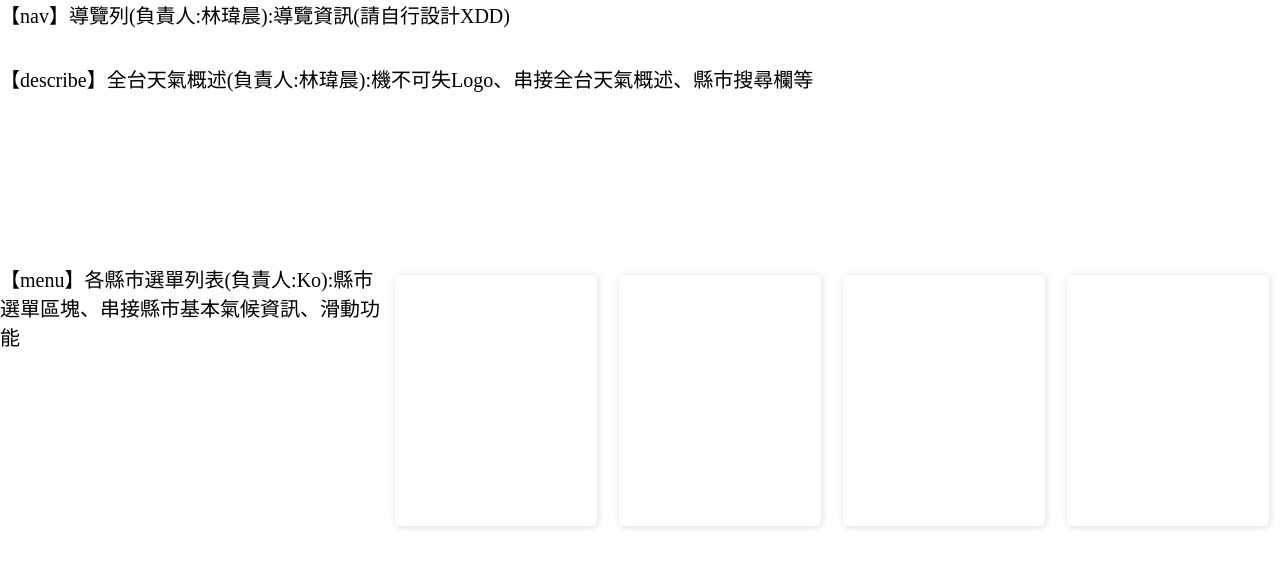
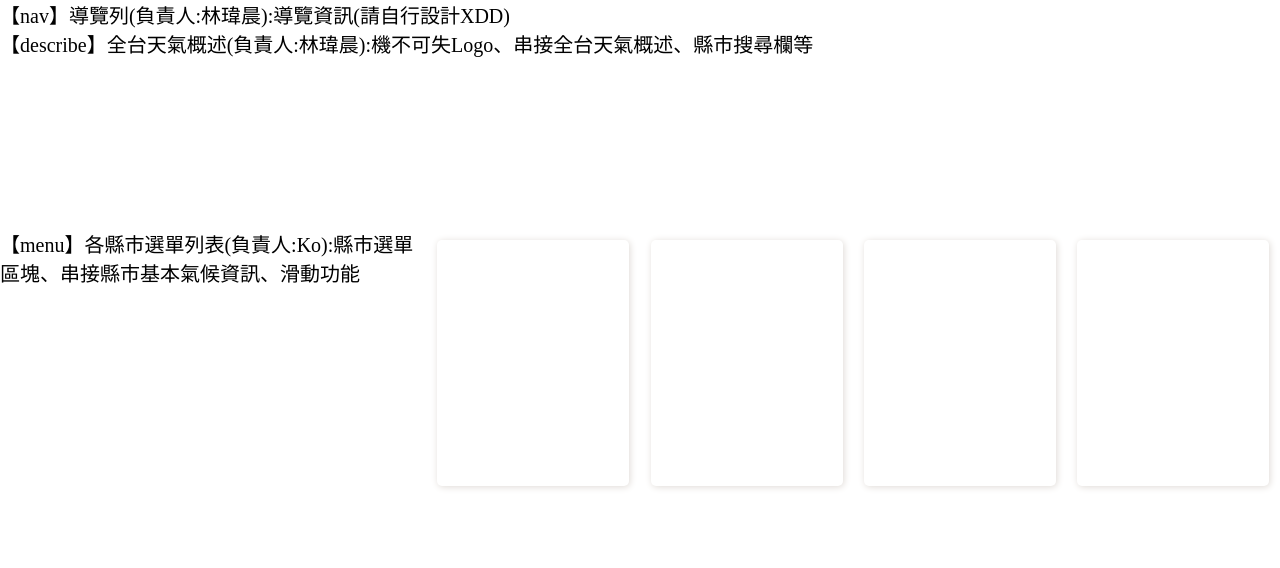
Before and after one commit to Elsa2700/team-weather, a plain HTML site: page index.html in a window 1280 px wide. Drawn offline with Linux system fonts and the light colour scheme; no server answers.

Commit message:
css common

```diff
--- a/css/common.css
+++ b/css/common.css
@@ -1,33 +1,60 @@
-body{
-	font-size:20px;
+body {
+	font-size: 20px;
 	padding: 0px;
 	margin: 0px;
 	height: 100vh;
 }
 
-.nav{
+.container {
+	max-width: 1500px;
+	margin: auto;
+}
+
+.nav {
 	/* background-color: rgb(206, 233, 162); */
-	height: 8vh;
+	/* height: 8vh; */
 	width: 100vw;
 }
-.describe{
-	/* background-color: rgb(218, 61, 61); */
+
+.describe {
+	/* background-color: rgb(46, 8, 8); */
 	height: 25vh;
-	margin: auto;
+	/* margin: auto; */
+}
 
+/* .main { */
+
+/* background-color: aquamarine; */
+
+/* display: flex; */
+
+/* margin: auto; */
+
+/* height: 67vh; */
+
+/* } */
+
+.main {
+	width: 100%;
+	display: grid;
+	grid-template-columns: 1fr 2fr;
 }
-.main{
-	/* background-color: aquamarine; */
-	display: flex;
-	margin: auto;
-	height: 67vh;
 
+/* .menu {
+	background-color: rgb(159, 154, 224);
+	width: 500px;
 }
-.menu{
-	/* background-color: rgb(159, 154, 224); */
-	width: 30vw;
+
+.weather {
+	background-color: bisque;
+	width: 1000px;
+	height: 70%;
+	display: none;
 }
-.weather{
-	/* background-color: bisque; */
-	width: 70vw;
+
+.graph {
+	background-color: rgb(129, 88, 36);
+	width: 1000px;
+	height: 30%;
 }
+*/
```
